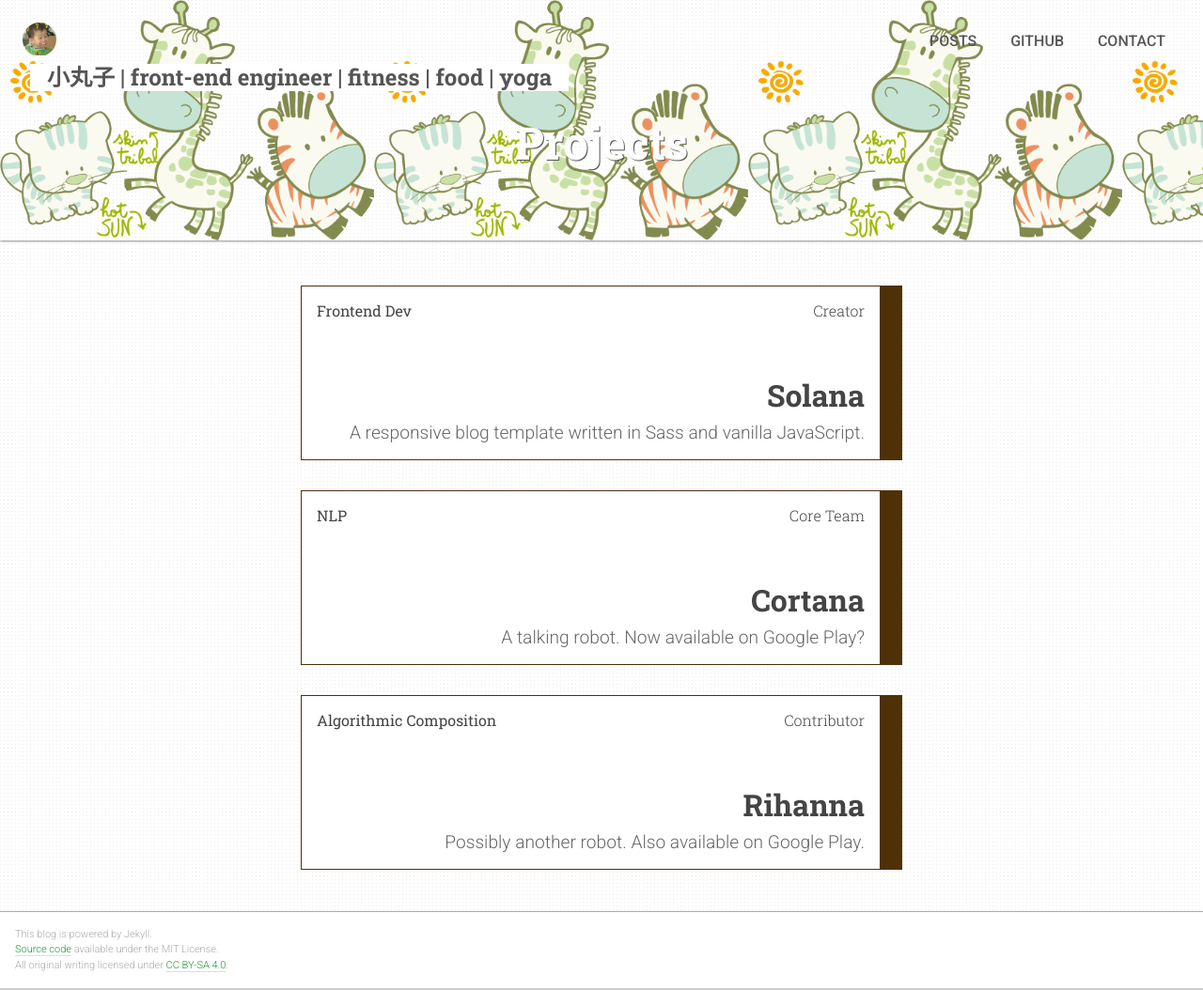
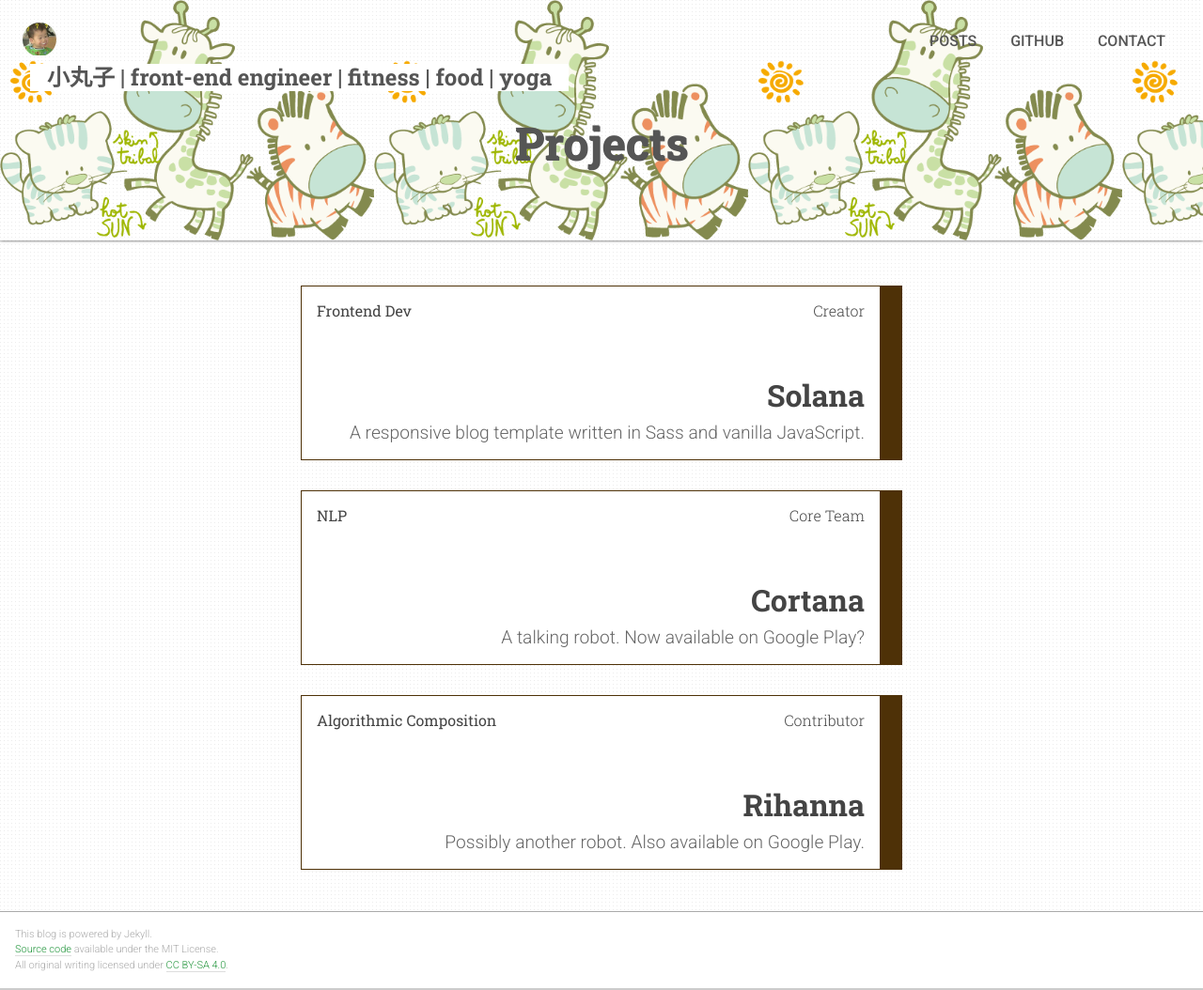
Before and after one commit to zhangyugege/blog, a Jekyll site: the page built from projects.html, in a window 1280 px wide. Shown: the whole page at 94% size. Built offline with Jekyll 4.4.1, drawn with Linux system fonts in a browser that asks for light colours.

Commit message:
fix font color

```diff
--- a/_assets/css/_objects.scss
+++ b/_assets/css/_objects.scss
@@ -10,7 +10,7 @@
     padding: 0 3rem;
     height: 0;
     max-width: 60rem;
-    color: #fff;
+    color: #555;
     text-align: center;
     display: flex;
     flex-direction: column;
```
